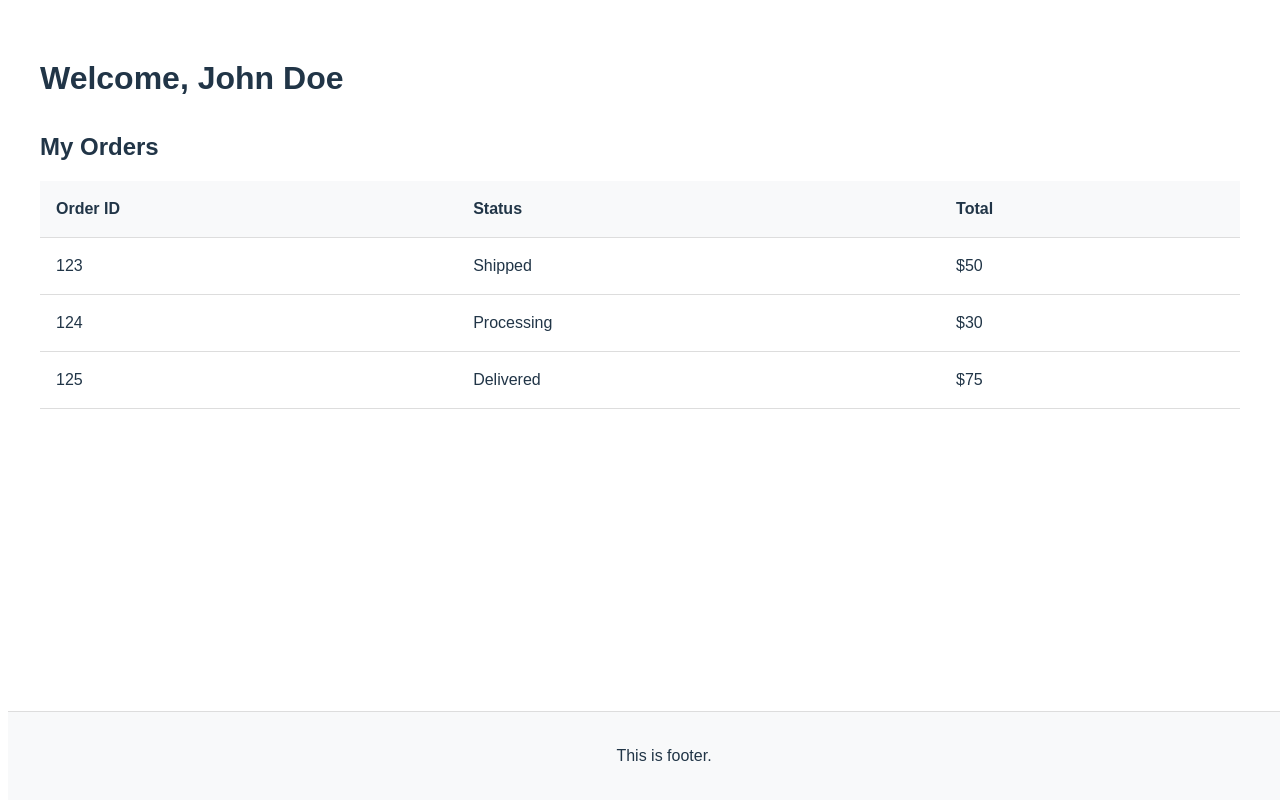
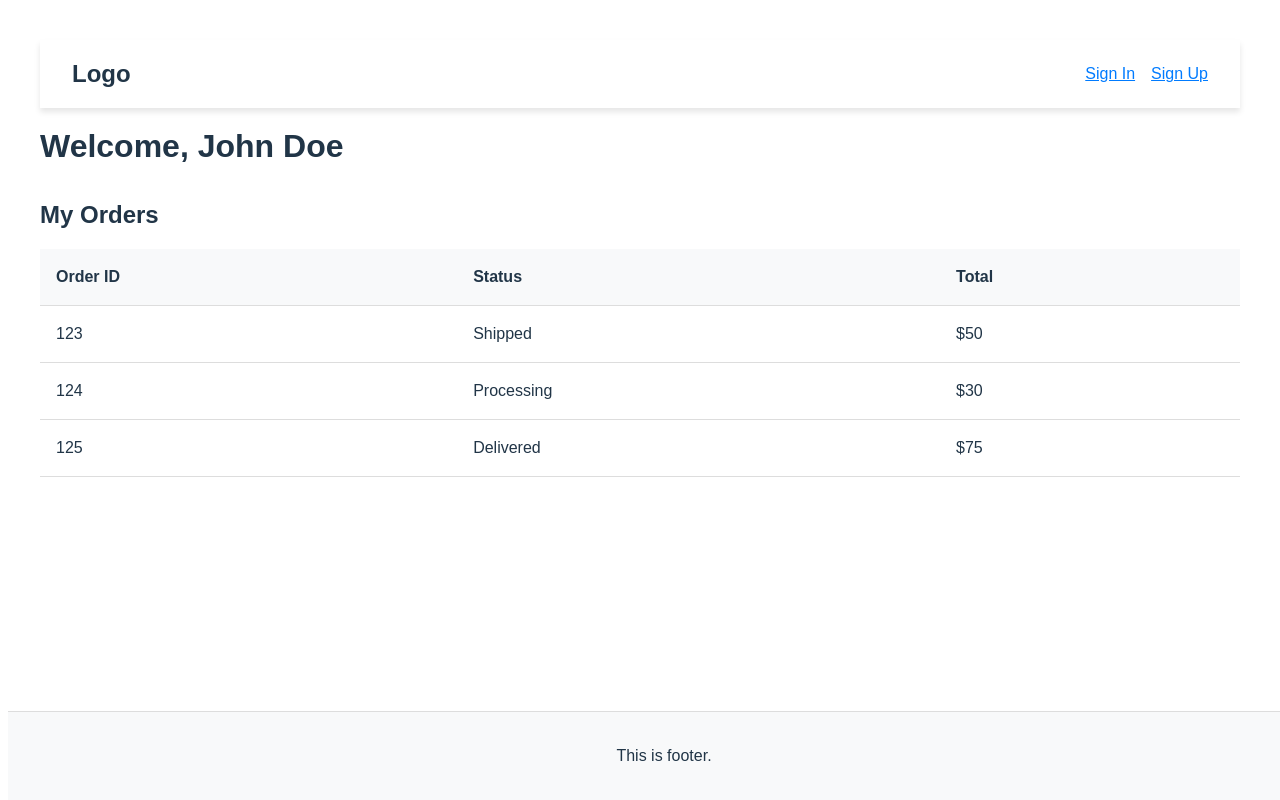
Before and after one commit to amiramiour/ecommerce-frontend, a React (Vite) app: page /profile in a window 1280 px wide. Shown: the top 800 px of the page. Built offline with nearby package versions, Linux system fonts and the light colour scheme.

Commit message:
edit profilepage

```diff
--- a/src/screens/ProfilePage.jsx
+++ b/src/screens/ProfilePage.jsx
@@ -1,13 +1,17 @@
-// src/screens/ProfilePage.jsx
 import React from "react";
+import Header from "../components/Header";
+import Footer from "../components/Footer";
 import "./../styles/profile.css";
 
-const ProfilePage = ({ user, orders }) => {
+const ProfilePage = ({ user, orders, onLogout }) => {
+  if (!user) {
+    return <div>Please log in to view your profile.</div>;  // Message si l'utilisateur n'est pas connecté
+  }
+
   return (
     <div className="profile-page">
+      <Header user={user} onLogout={onLogout} />
       <h1>Welcome, {user.name}</h1>
-
-      {/* Order History Section */}
       <div className="orders-section">
         <h2>My Orders</h2>
         <table className="orders-table">
@@ -29,6 +33,7 @@ const ProfilePage = ({ user, orders }) => {
           </tbody>
         </table>
       </div>
+      <Footer />
     </div>
   );
 };
```
